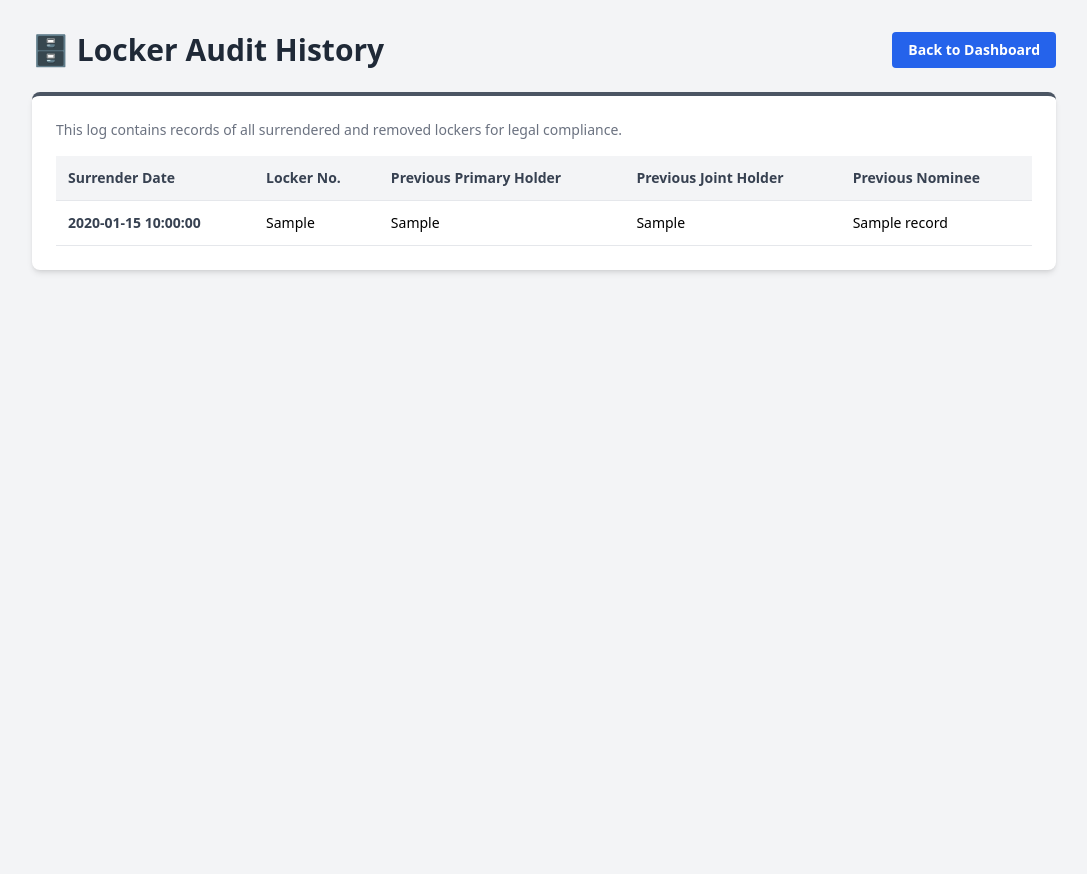
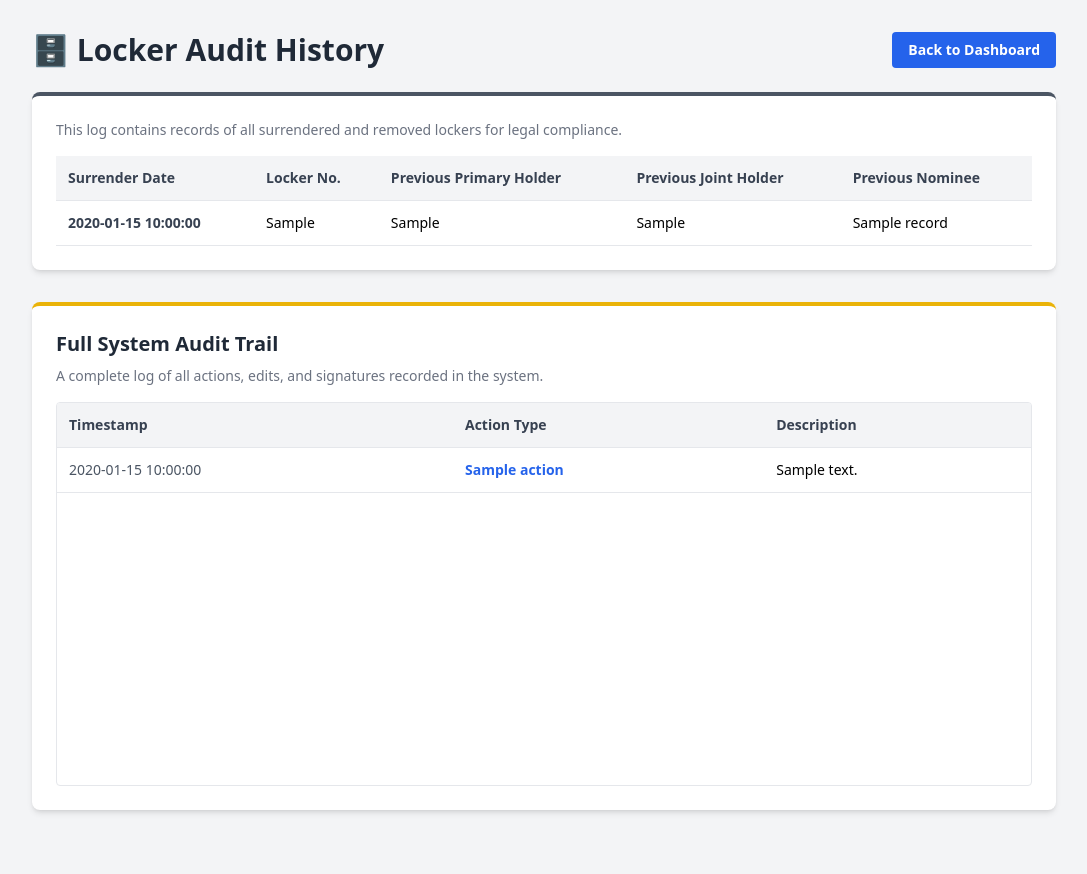
Before and after one commit to sriakshar16-svg/bank-locker-system, a FastAPI app: template templates/history.html in a window 1280 px wide. Shown: the whole page, without its empty margins (96-1183 px from the left). Before the commit the page ends 273 px from the top, so only its background shows below. Run offline with FastAPI, Linux system fonts and the light colour scheme; the template is opened without the code that fills it: most values are stand-ins (such as "Sample title", 1, 10 or a date in 2020); some libraries are stand-ins or nearby versions.

Commit message:
Update history page to include full system audit trail

```diff
--- a/main.py
+++ b/main.py
@@ -213,8 +213,9 @@ def view_history(request: Request, auth_token: str = Cookie(None)):
     with sqlite3.connect(DB_FILE) as conn:
         conn.row_factory = sqlite3.Row
         history_records = conn.execute("SELECT * FROM locker_history ORDER BY surrender_date DESC").fetchall()
+        full_logs = conn.execute("SELECT * FROM system_logs ORDER BY id DESC").fetchall()
 
-    return templates.TemplateResponse(request=request, name="history.html", context={"records": history_records})
+    return templates.TemplateResponse(request=request, name="history.html", context={"records": history_records, "logs": full_logs})
 
 # --- NEW EDIT FEATURES ---
 
--- a/templates/history.html
+++ b/templates/history.html
@@ -47,6 +47,37 @@
             </div>
         </div>
 
+        <!-- New Section for Full Audit Trail -->
+        <div class="bg-white p-6 rounded-lg shadow-md border-t-4 border-yellow-500 mt-8 mb-8">
+            <h2 class="text-xl font-bold text-gray-800 mb-2">Full System Audit Trail</h2>
+            <p class="text-sm text-gray-500 mb-4">A complete log of all actions, edits, and signatures recorded in the system.</p>
+
+            <div class="overflow-y-auto h-96 border rounded">
+                <table class="w-full text-left border-collapse">
+                    <thead class="sticky top-0 bg-gray-100">
+                        <tr class="text-gray-700 text-sm border-b">
+                            <th class="p-3">Timestamp</th>
+                            <th class="p-3">Action Type</th>
+                            <th class="p-3">Description</th>
+                        </tr>
+                    </thead>
+                    <tbody>
+                        {% for log in logs %}
+                        <tr class="border-b text-sm hover:bg-gray-50">
+                            <td class="p-3 font-medium text-gray-600">{{ log.timestamp }}</td>
+                            <td class="p-3 font-bold text-blue-600">{{ log.action }}</td>
+                            <td class="p-3">{{ log.description }}</td>
+                        </tr>
+                        {% else %}
+                        <tr>
+                            <td colspan="3" class="p-4 text-center text-gray-500">No system logs found.</td>
+                        </tr>
+                        {% endfor %}
+                    </tbody>
+                </table>
+            </div>
+        </div>
+
     </div>
 </body>
 </html>
```
